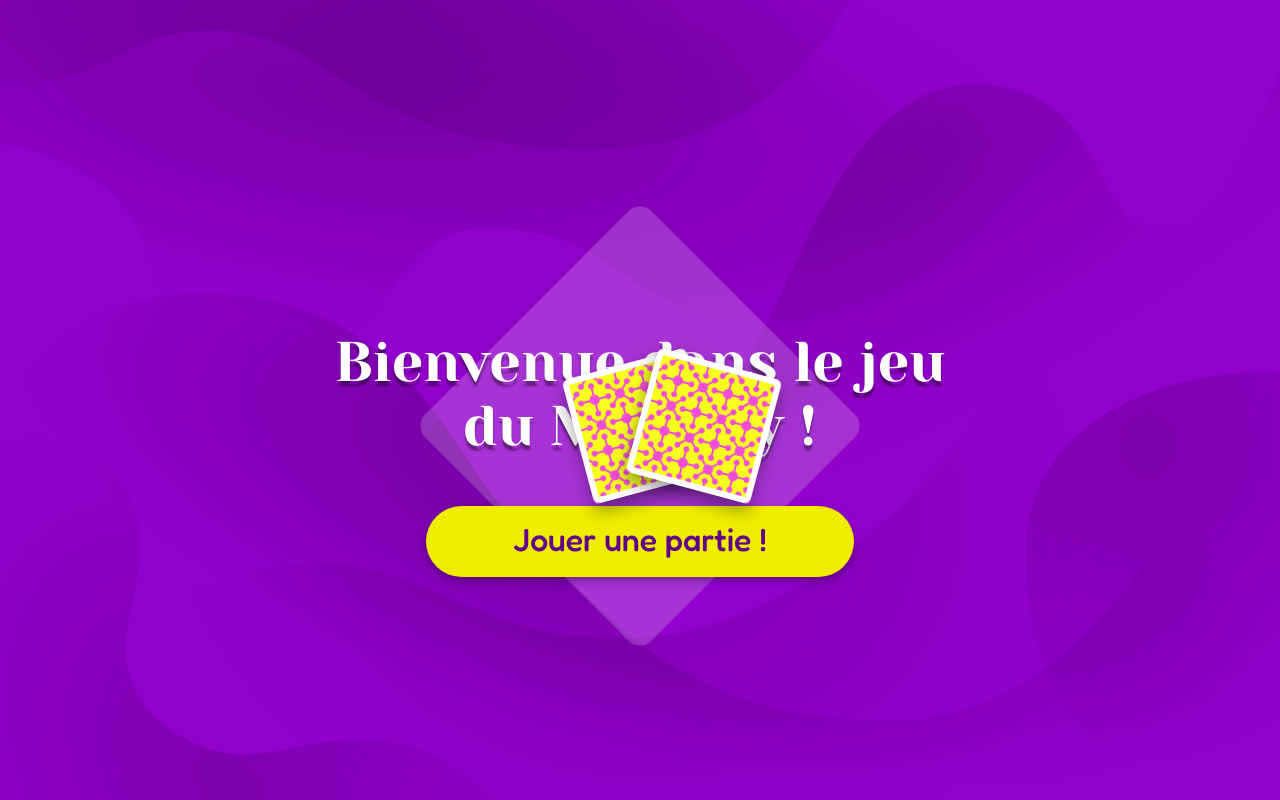
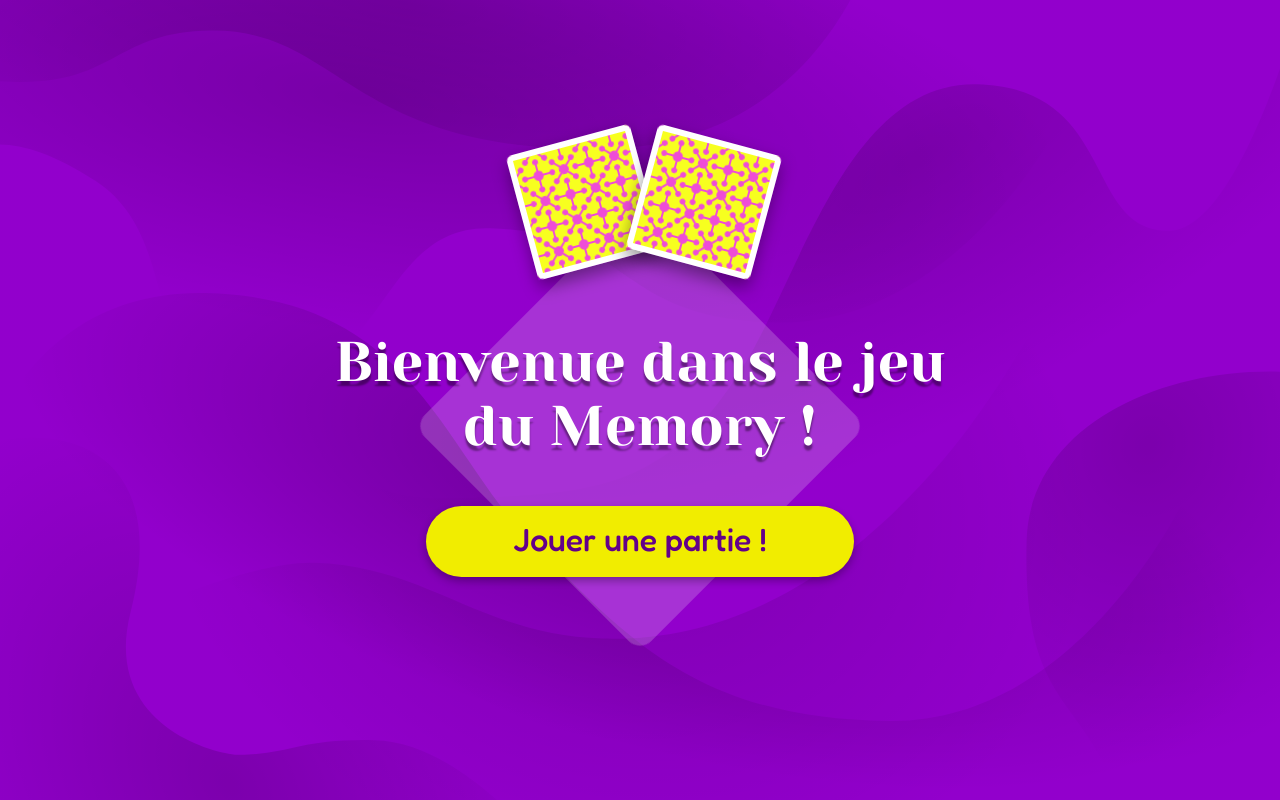
Before and after one commit to SergioTrinquet/Memory_Game, a Vue app: page / in a window 1280 px wide. Built offline with nearby package versions, Linux system fonts and the light colour scheme; a web font is replaced by a local one.

Commit message:
refactor: Rename and reorganize Intro component structure for clarity

```diff
--- a/src/views/Intro.vue
+++ b/src/views/Intro.vue
@@ -1,5 +1,5 @@
 <template>
-    <div class="content">
+    <div class="content-intro">
 
         <div class="score" :class="animationScore ? 'anim' : ''">+1</div>
         <div class="wrapper-card first">
@@ -15,9 +15,9 @@
             />
         </div>
 
-        <div class="carre-test"></div><!-- TEST -->
-        <div class="carre"></div>
-        <div class="content-txt">
+        <div class="square first"></div>
+        <div class="square last"></div>
+        <div class="content-intro-txt">
             <div class="txt-intro">Bienvenue dans le jeu<br />du Memory !</div>
             <BaseButton
                 @click="goToSettings"
@@ -27,6 +27,13 @@
             >
                 Jouer une partie !
             </BaseButton>
+            <!-- <BaseButton
+                @click="goToSettings"
+                font-size="max(22px, 4vmin)"
+                rounded
+            >
+                Jouer une partie !
+            </BaseButton> -->
         </div>
     </div>
 </template>
@@ -35,21 +42,13 @@
     import BaseButton from '@/components/base/BaseButton.vue'
     import Card from '@/components/Card.vue'
     import { onMounted, ref } from 'vue'
-    /* import anime from 'animejs/lib/anime.es.js'; */
-
     import { useRouter } from 'vue-router'
 
+    let i = 0
     const router = useRouter();
-
-    function goToSettings() {
-        router.push({ name: 'parametres' }) // Redirection vers page 'Settings'
-    }
-
-    // Gestion cartes qui tournent
-    let i = 0
     const cardState1 = ref(0)
     const cardState2 = ref(0)
-    const idxImgs = [[1, 5], [3, 3], [2, 4], [3, 5], [10, 10], [13, 14]] // Indexs pris au hasard des images de fruits
+    const idxImgs = [[1, 5], [3, 3], [2, 4], [3, 5], [10, 10], [13, 14]]
     const flattenIdxImgs = idxImgs.flat()
     const idxImgCard1 = ref(1)
     const idxImgCard2 = ref(1)
@@ -58,11 +57,14 @@
     const delayFlipSecondCard = interval / 2.75 //Soit 2000
     const delayFlipBothCards = delayFlipSecondCard * 2
 
+    function goToSettings() {
+        router.push({ name: 'parametres' }) // Redirection vers page 'Settings'
+    }
+
     function flipCards() {
-        // On retourne la 1ere carte (celle de gauche)
-        flipFrontCard(idxImgCard1, cardState1)
+        flipFrontCard(idxImgCard1, cardState1) // flip 1ere carte
 
-        // On retourne la 2eme carte (celle de droite) 2 sec. plus tard...
+        // flip 2eme carte après délai...
         setTimeout(() => {
             flipFrontCard(idxImgCard2, cardState2)
 
@@ -71,7 +73,7 @@
             if(idxImgCard1.value === idxImgCard2.value) animationScore.value = true
         }, delayFlipSecondCard)
 
-        // On retourne les 2 cartes en même temps pour cacher le contenu au bout de 4 sec.
+        // flip des 2 cartes en même temps pour cacher le contenu au bout de 4 sec.
         setTimeout(() => {
             cardState1.value = 0
             cardState2.value = 0
@@ -90,17 +92,12 @@
         // Animation cartes
         flipCards()
         setInterval(flipCards, interval)
-
-        /* anime({
-            targets: '.txt-intro',
-            translateX: 500,
-            duration: 3000
-        }) */
     })
 </script>
 
 <style scoped>
-.content {
+.content-intro {
+    --top-position-el-pg-intro: -56vmin;
     height: 100%;
     display: flex;
     flex-direction: column;
@@ -109,40 +106,35 @@
     font-size: 5vmin;
     padding: 7vmax 3vmax 3vmax 3vmax;
 }
-.carre {
+
+.square {
     position: fixed;
-    z-index: 1;
-    opacity: 0.15;
     background-color: #fff;
+    aspect-ratio: 1 / 1;
     width: max(150px, 40vmin);
-    aspect-ratio: 1 / 1;
     border-radius: max(10px, 2vmin);
     transform: rotate(45deg);
-    animation:  4s ease infinite squareRotation;
+    &.first {
+        z-index: 0;
+        opacity: 0.05;
+        animation:  4s ease 2s infinite squareRotationInverse;
+    }
+    &.last {
+        z-index: 1;
+        opacity: 0.15;
+        animation:  4s ease infinite squareRotation;
+    }
 }
 @keyframes squareRotation {
     80% { transform: rotate(45deg); }
     100% { transform: rotate(135deg); }
-}
-
-.carre-test {
-    content: "";
-    position: fixed;
-    z-index: 0;
-    opacity: 0.05;
-    background-color: #fff;
-    width: 40vmin;
-    aspect-ratio: 1 / 1;
-    border-radius: max(10px, 2vmin);
-    transform: rotate(45deg);
-    animation:  4s ease 2s infinite squareRotationInverse;
 }
 @keyframes squareRotationInverse {
     80% { transform: rotate(45deg); }
     100% { transform: rotate(-45deg); }
 }
 
-.content-txt {
+.content-intro-txt {
     position: absolute;
     z-index: 2;
     margin-top: 7vmin;
@@ -161,6 +153,12 @@ button {
     width: 70%;
     box-shadow: 0 0.5vmin 1vmin rgba(0,0,0,0.3);
     white-space: nowrap;
+
+    /* &:hover {
+        background-color: yellow;
+        background-color: red;
+        color: var(--color-primary-dark-3);
+    } */
 }
 :deep(.libelle) {
     transform: translateY(-2px);
@@ -174,15 +172,14 @@ button {
     margin: var(--top-position-el-pg-intro) 0 0 -14vmin;
     width: max(60px, 16vmin);
     height: max(60px, 16vmin);
+    &.first {
+        transform: rotate(-15deg);
+    }
+    &.last {
+        transform: rotate(15deg);
+        margin-left: max(60px, 16vmin);
+    }
 }
-.wrapper-card.first {
-    transform: rotate(-15deg);
- }
- .wrapper-card.last {
-    transform: rotate(15deg);
-    margin-left: max(60px, 16vmin);
- }
-
 :deep(.flip-card-inner) {
     box-shadow: 0 1vmin 2vmin rgba(0,0,0,0.4); /* SURGHARGE */
 }
@@ -197,9 +194,9 @@ button {
     font-family: 'Fredoka', sans-serif;
     font-weight: 500;
     opacity: 0;
-}
-.score.anim {
-    animation: fadeInUp 1s ease-out 1.5s backwards;
+    &.score.anim {
+        animation: fadeInUp 1s ease-out 1.5s backwards;
+    }
 }
 @keyframes fadeInUp {
     0% { opacity: 1; transform: scale(0) }
```
